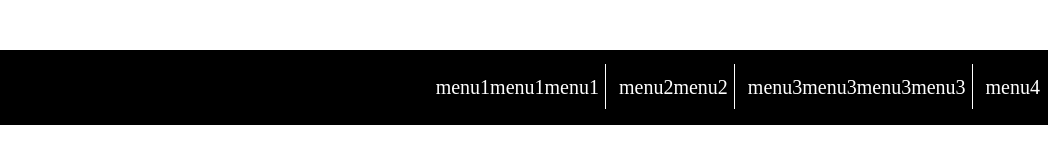
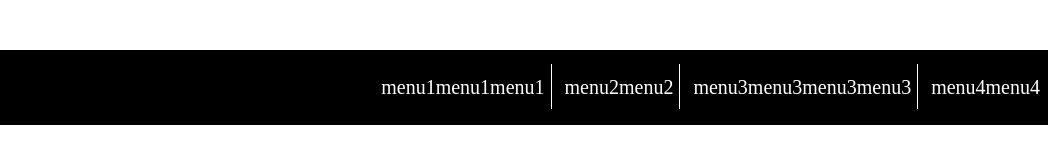
Before and after one commit to Xronik/PROCODE, a plain HTML site: page 22.07.20/index.html in a window 1280 px wide. Shown: the full height of the page, 232-1280 px from the left. Drawn offline with Linux system fonts and the light colour scheme.

Commit message:
added menu v4

```diff
--- a/22.07.20/css/style.scss
+++ b/22.07.20/css/style.scss
@@ -9,11 +9,12 @@
     height: 75px;
 }
 .header {
-    max-width: 1400px;
+    min-width: 1080px;
     height: 75px;
     margin:50px auto;
     background-color: black;
     cursor: pointer;
+
 
     &__logo {
         margin-top: 13px;
--- a/22.07.20/index.html
+++ b/22.07.20/index.html
@@ -71,7 +71,7 @@
                     </div>
                 </div>
                 <div class="header__menu-item">
-                    <div class="header__menu-item-title">menu4</div>
+                    <div class="header__menu-item-title">menu4menu4</div>
                     <div class="header__menu-item-listcontainer">
                         <div class="header__menu-item-list">item4
                             <div class="umbrella">&#9730;</div>
```
Also changed, not shown: 22.07.20/css/style.css, 1 other file.
